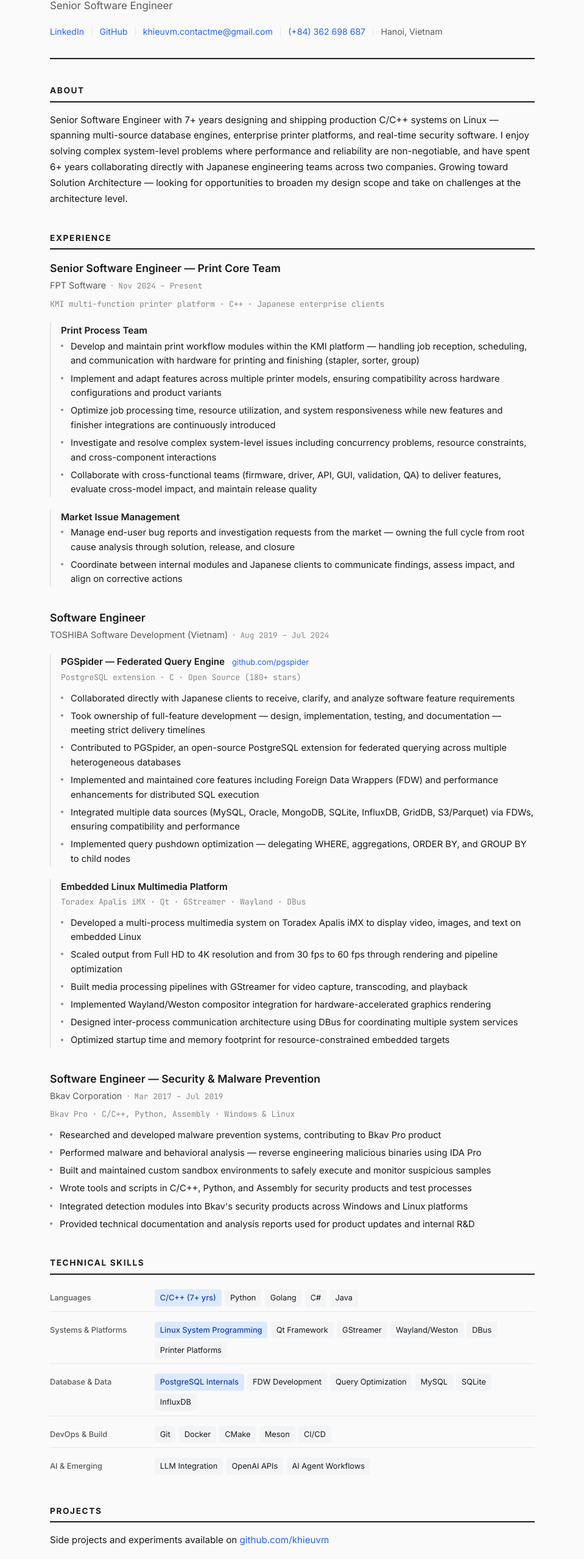
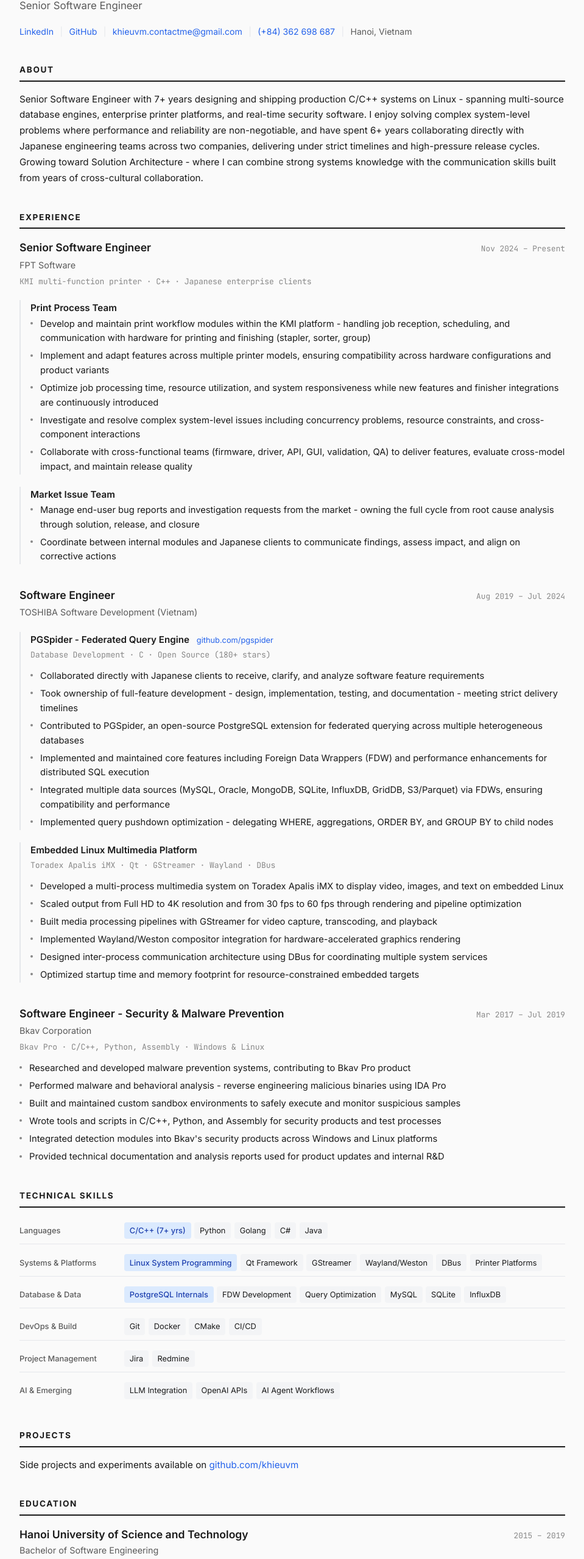
Before and after one commit to khieuvm/khieuvm, a website: page web/index.html in a window 1280 px wide. Shown: the part 100-2656 px from the top of the page at 61% size, without its empty margins (160-1119 px from the left). Drawn offline with Linux system fonts and the light colour scheme.

Commit message:
Switch to GitHub Pages, update layout and add PDF export
- Replace Netlify with GitHub Actions workflow for Pages
- Move dates to right side, company below title
- Add Project Management skills (Jira, Redmine)
- Expand max-width to 960px, update About section
- Add puppeteer script to generate single-page PDF
- Include downloadable PDF in web folder

```diff
--- a/package.json
+++ b/package.json
@@ -10,5 +10,8 @@
   },
   "engines": {
     "node": ">=20.0.0"
+  },
+  "dependencies": {
+    "puppeteer": "^25.3.0"
   }
 }
--- a/web/index.html
+++ b/web/index.html
@@ -3,7 +3,7 @@
 <head>
     <meta charset="UTF-8">
     <meta name="viewport" content="width=device-width, initial-scale=1.0">
-    <title>Manh Khieu Vu — Senior Software Engineer</title>
+    <title>Manh Khieu Vu - Senior Software Engineer</title>
     <meta name="description" content="Senior Software Engineer specializing in C/C++, Linux systems programming, distributed databases, and printer platform development.">
     <link rel="preconnect" href="https://fonts.googleapis.com">
     <link rel="preconnect" href="https://fonts.gstatic.com" crossorigin>
@@ -15,7 +15,7 @@
         <header class="header">
             <div class="header-top">
                 <h1>Manh Khieu Vu</h1>
-                <a href="/VuManhKhieu.pdf" class="btn-download" title="Download PDF">Download CV</a>
+                <a href="/VuManhKhieu.pdf" class="btn-download" title="Download PDF" download>Download CV</a>
             </div>
             <p class="tagline">Senior Software Engineer</p>
             <nav class="contact">
@@ -33,7 +33,7 @@
 
         <section class="section">
             <h2>About</h2>
-            <p>Senior Software Engineer with 7+ years designing and shipping production C/C++ systems on Linux — spanning multi-source database engines, enterprise printer platforms, and real-time security software. I enjoy solving complex system-level problems where performance and reliability are non-negotiable, and have spent 6+ years collaborating directly with Japanese engineering teams across two companies. Growing toward Solution Architecture — looking for opportunities to broaden my design scope and take on challenges at the architecture level.</p>
+            <p>Senior Software Engineer with 7+ years designing and shipping production C/C++ systems on Linux - spanning multi-source database engines, enterprise printer platforms, and real-time security software. I enjoy solving complex system-level problems where performance and reliability are non-negotiable, and have spent 6+ years collaborating directly with Japanese engineering teams across two companies, delivering under strict timelines and high-pressure release cycles. Growing toward Solution Architecture - where I can combine strong systems knowledge with the communication skills built from years of cross-cultural collaboration.</p>
         </section>
 
         <section class="section">
@@ -41,18 +41,16 @@
 
             <article class="job">
                 <div class="job-header">
-                    <h3>Senior Software Engineer — Print Core Team</h3>
-                    <div class="job-meta">
-                        <span class="job-company">FPT Software</span>
-                        <span class="job-date">Nov 2024 – Present</span>
-                    </div>
+                    <h3>Senior Software Engineer</h3>
+                    <span class="job-date">Nov 2024 – Present</span>
                 </div>
-                <p class="job-context">KMI multi-function printer platform · C++ · Japanese enterprise clients</p>
+                <p class="job-company">FPT Software</p>
+                <p class="job-context">KMI multi-function printer · C++ · Japanese enterprise clients</p>
 
                 <div class="sub-project">
                     <h4>Print Process Team</h4>
                     <ul>
-                        <li>Develop and maintain print workflow modules within the KMI platform — handling job reception, scheduling, and communication with hardware for printing and finishing (stapler, sorter, group)</li>
+                        <li>Develop and maintain print workflow modules within the KMI platform - handling job reception, scheduling, and communication with hardware for printing and finishing (stapler, sorter, group)</li>
                         <li>Implement and adapt features across multiple printer models, ensuring compatibility across hardware configurations and product variants</li>
                         <li>Optimize job processing time, resource utilization, and system responsiveness while new features and finisher integrations are continuously introduced</li>
                         <li>Investigate and resolve complex system-level issues including concurrency problems, resource constraints, and cross-component interactions</li>
@@ -61,9 +59,9 @@
                 </div>
 
                 <div class="sub-project">
-                    <h4>Market Issue Management</h4>
+                    <h4>Market Issue Team</h4>
                     <ul>
-                        <li>Manage end-user bug reports and investigation requests from the market — owning the full cycle from root cause analysis through solution, release, and closure</li>
+                        <li>Manage end-user bug reports and investigation requests from the market - owning the full cycle from root cause analysis through solution, release, and closure</li>
                         <li>Coordinate between internal modules and Japanese clients to communicate findings, assess impact, and align on corrective actions</li>
                     </ul>
                 </div>
@@ -72,24 +70,22 @@
             <article class="job">
                 <div class="job-header">
                     <h3>Software Engineer</h3>
-                    <div class="job-meta">
-                        <span class="job-company">TOSHIBA Software Development (Vietnam)</span>
-                        <span class="job-date">Aug 2019 – Jul 2024</span>
-                    </div>
+                    <span class="job-date">Aug 2019 – Jul 2024</span>
                 </div>
+                <p class="job-company">TOSHIBA Software Development (Vietnam)</p>
 
                 <div class="sub-project">
-                    <h4>PGSpider — Federated Query Engine
+                    <h4>PGSpider - Federated Query Engine
                         <a href="https://github.com/pgspider" target="_blank" rel="noopener" class="project-link">github.com/pgspider</a>
                     </h4>
-                    <p class="job-context">PostgreSQL extension · C · Open Source (180+ stars)</p>
+                    <p class="job-context">Database Development · C · Open Source (180+ stars)</p>
                     <ul>
                         <li>Collaborated directly with Japanese clients to receive, clarify, and analyze software feature requirements</li>
-                        <li>Took ownership of full-feature development — design, implementation, testing, and documentation — meeting strict delivery timelines</li>
+                        <li>Took ownership of full-feature development - design, implementation, testing, and documentation - meeting strict delivery timelines</li>
                         <li>Contributed to PGSpider, an open-source PostgreSQL extension for federated querying across multiple heterogeneous databases</li>
                         <li>Implemented and maintained core features including Foreign Data Wrappers (FDW) and performance enhancements for distributed SQL execution</li>
                         <li>Integrated multiple data sources (MySQL, Oracle, MongoDB, SQLite, InfluxDB, GridDB, S3/Parquet) via FDWs, ensuring compatibility and performance</li>
-                        <li>Implemented query pushdown optimization — delegating WHERE, aggregations, ORDER BY, and GROUP BY to child nodes</li>
+                        <li>Implemented query pushdown optimization - delegating WHERE, aggregations, ORDER BY, and GROUP BY to child nodes</li>
                     </ul>
                 </div>
 
@@ -109,16 +105,14 @@
 
             <article class="job">
                 <div class="job-header">
-                    <h3>Software Engineer — Security & Malware Prevention</h3>
-                    <div class="job-meta">
-                        <span class="job-company">Bkav Corporation</span>
-                        <span class="job-date">Mar 2017 – Jul 2019</span>
-                    </div>
+                    <h3>Software Engineer - Security & Malware Prevention</h3>
+                    <span class="job-date">Mar 2017 – Jul 2019</span>
                 </div>
+                <p class="job-company">Bkav Corporation</p>
                 <p class="job-context">Bkav Pro · C/C++, Python, Assembly · Windows & Linux</p>
                 <ul>
                     <li>Researched and developed malware prevention systems, contributing to Bkav Pro product</li>
-                    <li>Performed malware and behavioral analysis — reverse engineering malicious binaries using IDA Pro</li>
+                    <li>Performed malware and behavioral analysis - reverse engineering malicious binaries using IDA Pro</li>
                     <li>Built and maintained custom sandbox environments to safely execute and monitor suspicious samples</li>
                     <li>Wrote tools and scripts in C/C++, Python, and Assembly for security products and test processes</li>
                     <li>Integrated detection modules into Bkav's security products across Windows and Linux platforms</li>
@@ -168,8 +162,14 @@
                         <span class="tag">Git</span>
                         <span class="tag">Docker</span>
                         <span class="tag">CMake</span>
-                        <span class="tag">Meson</span>
                         <span class="tag">CI/CD</span>
+                    </div>
+                </div>
+                <div class="skill-category">
+                    <h4>Project Management</h4>
+                    <div class="skill-tags">
+                        <span class="tag">Jira</span>
+                        <span class="tag">Redmine</span>
                     </div>
                 </div>
                 <div class="skill-category">
@@ -193,11 +193,10 @@
             <div class="edu">
                 <div class="job-header">
                     <h3>Hanoi University of Science and Technology</h3>
-                    <div class="job-meta">
-                        <span class="job-company">Bachelor of Software Engineering — GPA: 3.1/4.0</span>
-                        <span class="job-date">2015 – 2019</span>
-                    </div>
+                    <span class="job-date">2015 – 2019</span>
                 </div>
+                <p class="job-company">Bachelor of Software Engineering</p>
+                <p class="job-context">GPA: 3.1/4.0</p>
             </div>
         </section>
 
--- a/web/style.css
+++ b/web/style.css
@@ -12,7 +12,7 @@
     --color-tag-primary-text: #1e40af;
     --font-body: "Inter", -apple-system, BlinkMacSystemFont, "Segoe UI", Roboto, sans-serif;
     --font-mono: "JetBrains Mono", "Fira Code", monospace;
-    --max-width: 860px;
+    --max-width: 960px;
     --radius: 6px;
 }
 
@@ -48,9 +48,8 @@ a:hover {
 
 /* Header */
 .header {
-    margin-bottom: 2.5rem;
-    padding-bottom: 2rem;
-    border-bottom: 2px solid var(--color-text);
+    margin-bottom: 1.5rem;
+    padding-bottom: 1rem;
 }
 
 .header-top {
@@ -128,31 +127,21 @@ a:hover {
 }
 
 .job-header {
-    margin-bottom: 0.5rem;
+    display: flex;
+    justify-content: space-between;
+    align-items: baseline;
+    margin-bottom: 0.15rem;
 }
 
 .job-header h3 {
     font-size: 1.1rem;
     font-weight: 600;
-    margin-bottom: 0.1rem;
-}
-
-.job-meta {
-    display: flex;
-    align-items: baseline;
-    gap: 0.5rem;
-    flex-wrap: wrap;
 }
 
 .job-company {
     font-size: 0.9rem;
     color: var(--color-muted);
-}
-
-.job-company::after {
-    content: "·";
-    margin-left: 0.5rem;
-    color: var(--color-light);
+    margin-bottom: 0.25rem;
 }
 
 .job-date {
@@ -356,8 +345,9 @@ a:hover {
 /* Print */
 @media print {
     body {
-        font-size: 11px;
+        font-size: 9.5px;
         background: white;
+        line-height: 1.4;
     }
 
     .container {
@@ -369,8 +359,39 @@ a:hover {
         display: none;
     }
 
+    .header {
+        margin-bottom: 0.75rem;
+        padding-bottom: 0.5rem;
+    }
+
     .section {
-        page-break-inside: avoid;
+        margin-bottom: 1rem;
+    }
+
+    .section h2 {
+        margin-bottom: 0.5rem;
+        padding-bottom: 0.2rem;
+    }
+
+    .job {
+        margin-bottom: 1rem;
+    }
+
+    .job li {
+        margin-bottom: 0.15rem;
+    }
+
+    .sub-project {
+        margin: 0.5rem 0;
+    }
+
+    .skill-category {
+        padding: 0.25rem 0;
+    }
+
+    .footer {
+        margin-top: 1rem;
+        padding-top: 0.5rem;
     }
 
     .oss-card,
@@ -380,6 +401,6 @@ a:hover {
     }
 
     a {
-        color: var(--color-text);
+        color: var(--color-accent);
     }
 }
```
Also changed, not shown: CLAUDE.md (+9 -8 lines), generate-pdf.mjs (added, +39 -0 lines), .github/workflows/pages.yml (added), netlify.toml (deleted), 3 other files.
